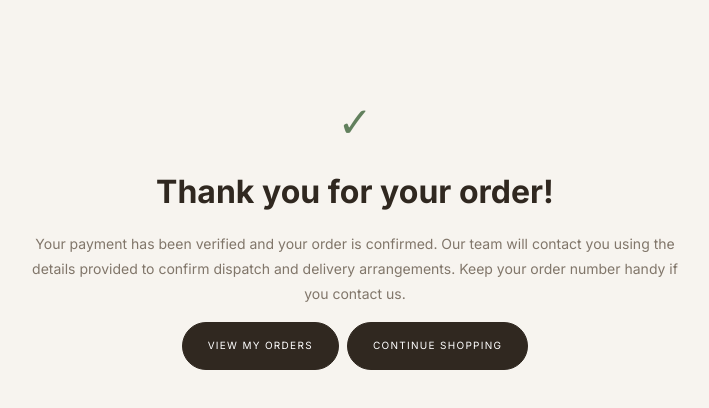
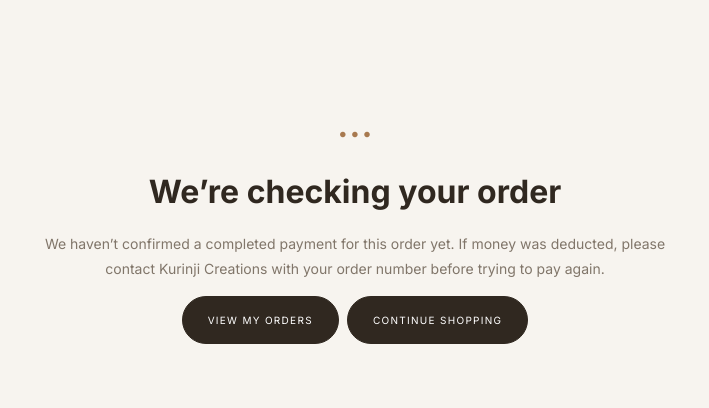
Before and after one commit to Hari-maker-del/kurinji-creations, a Next.js app: page /order-success in a window 1280 px wide. Shown: the top 408 px of the page, without its empty margins (285-994 px from the left). Built offline with nearby package versions, Linux system fonts and the light colour scheme; a web font is replaced by a local one.

Commit message:
fix: verify paid order before showing confirmation

```diff
--- a/src/app/order-success/page.tsx
+++ b/src/app/order-success/page.tsx
@@ -1,10 +1,22 @@
 import Link from "next/link";
+import { createAdminClient } from "@/lib/supabase/admin";
+
 export default async function OrderSuccess({searchParams}:{searchParams:Promise<{order?:string}>}) {
  const {order}=await searchParams;
+ const validOrder=order && /^\\d{1,20}$/.test(order);
+ let confirmed=false;
+ if(validOrder){
+  const admin=createAdminClient();
+  const {data}=await admin.from("store_orders").select("order_number,payment_status,status").eq("order_number",order).maybeSingle();
+  confirmed=!!data && data.payment_status==="paid" && data.status!=="cancelled";
+ }
  return <main className="container section" style={{maxWidth:650,textAlign:"center",paddingTop:90,paddingBottom:90}}>
-  <div style={{fontSize:42,color:"#62805d"}}>✓</div><h1 style={{fontSize:32,fontWeight:700,margin:"15px 0"}}>Thank you for your order!</h1>
-  <p style={{fontSize:14,color:"var(--muted)",lineHeight:1.8}}>Your payment has been verified and your order is confirmed. Our team will contact you using the details provided to confirm dispatch and delivery arrangements. Keep your order number handy if you contact us.</p>
-  {order&&<p style={{fontWeight:700,margin:"20px 0"}}>Order number: #{order}</p>}
+  <div style={{fontSize:42,color:confirmed?"#62805d":"#a8794f"}}>{confirmed?"✓":"…"}</div>
+  <h1 style={{fontSize:32,fontWeight:700,margin:"15px 0"}}>{confirmed?"Thank you for your order!":"We’re checking your order"}</h1>
+  <p style={{fontSize:14,color:"var(--muted)",lineHeight:1.8}}>{confirmed
+   ?"Your payment has been verified and your order is confirmed. Our team will contact you using the details provided to confirm dispatch and delivery arrangements. Keep your order number handy if you contact us."
+   :"We haven’t confirmed a completed payment for this order yet. If money was deducted, please contact Kurinji Creations with your order number before trying to pay again."}</p>
+  {validOrder&&<p style={{fontWeight:700,margin:"20px 0"}}>Order number: #{order}</p>}
   <Link href="/account" className="primary-button" style={{textDecoration:"none",marginTop:15,marginRight:8}}>VIEW MY ORDERS</Link><Link href="/shop" className="primary-button" style={{textDecoration:"none",marginTop:15}}>CONTINUE SHOPPING</Link>
  </main>;
 }
```
